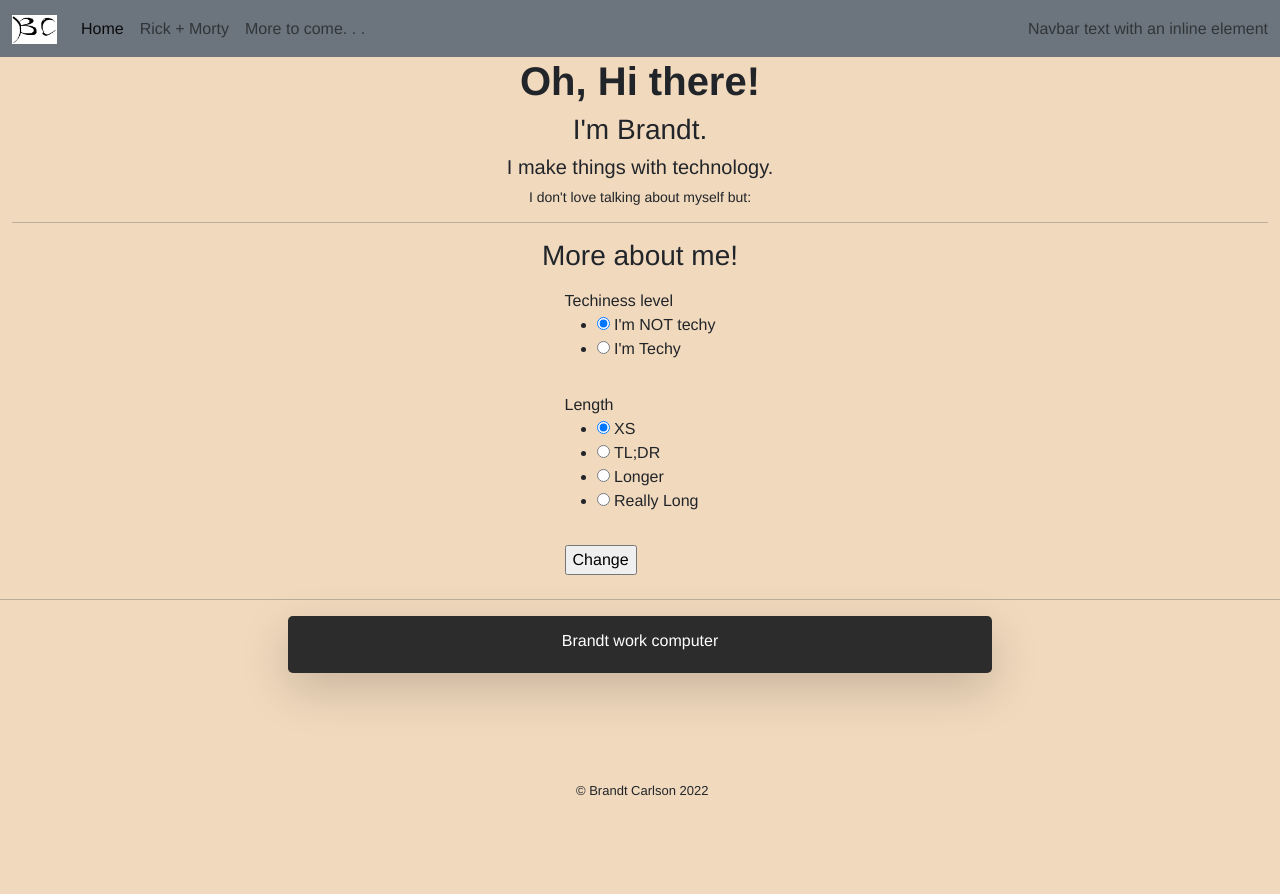
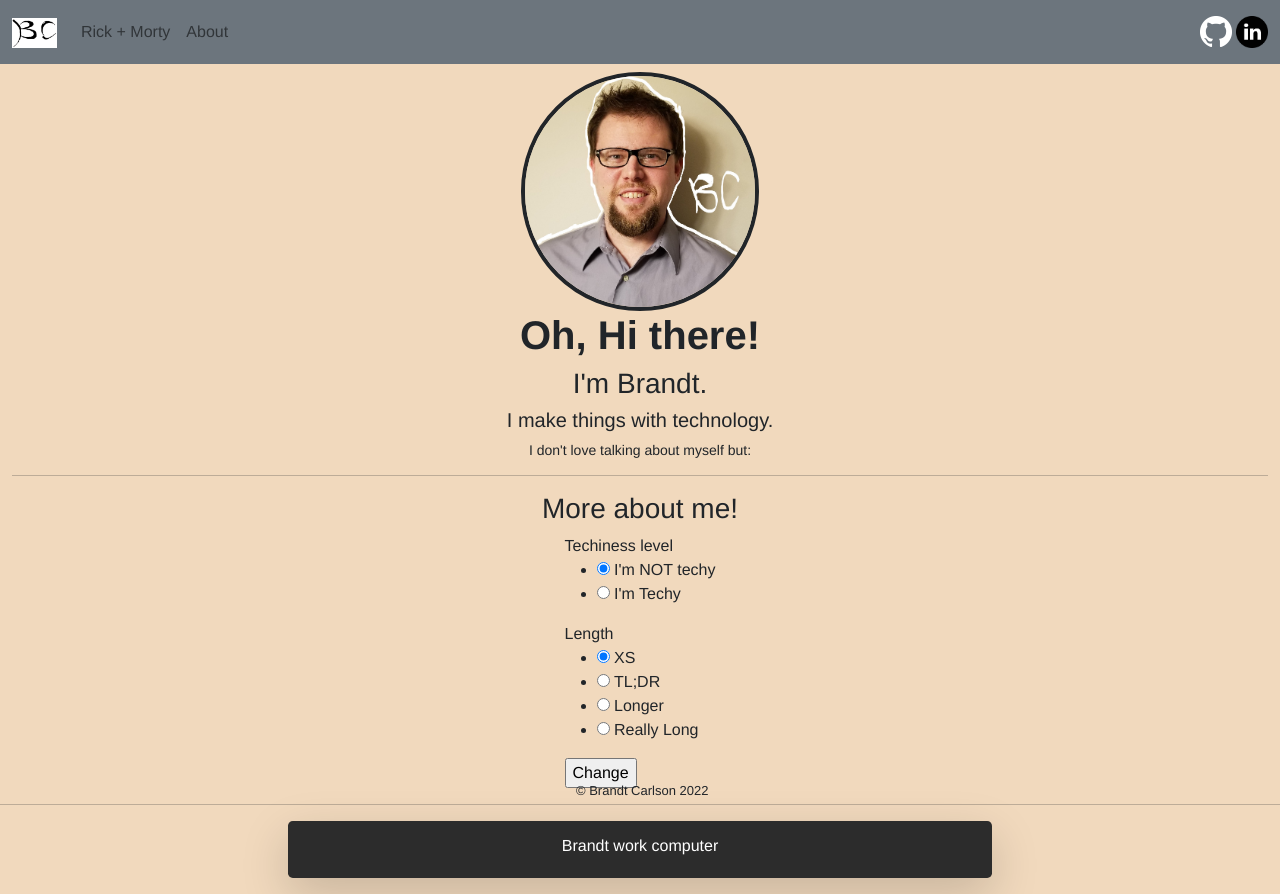
Before and after one commit to Brandt-C/API-playground, a Flask app: page / in a window 1280 px wide. Before the commit the page ends 796 px from the top, so only its background shows below. Run offline with Flask 2, Linux system fonts and the light colour scheme.

Commit message:
logos in nav

```diff
--- a/app/static/css/main.css
+++ b/app/static/css/main.css
@@ -44,3 +44,18 @@
     word-spacing: 115%;
 
 }
+
+#headshot {
+    max-width: 19%;
+    height: auto;
+}
+
+#headshot:hover {
+    transform: scaleX(-1);
+}
+#bhead {
+    float: left;
+}
+#bwel {
+    align-items: center;
+}
--- a/app/templates/index.html
+++ b/app/templates/index.html
@@ -30,23 +30,22 @@
       <div class="collapse navbar-collapse" id="navbarText">
         <ul class="navbar-nav me-auto mb-2 mb-lg-0">
           <li class="nav-item">
-            <a class="nav-link active" aria-current="page" href="/">Home</a>
-          </li>
-          <li class="nav-item">
             <a class="nav-link" href="/rm">Rick + Morty</a>
           </li>
           <li class="nav-item">
-            <a class="nav-link" href="#" disabled="true">More to come. . .</a>
+            <a class="nav-link" href="#" disabled="true">About</a>
           </li>
         </ul>
         <span class="navbar-text">
-          Navbar text with an inline element
+        <a href="https://github.com/Brandt-C"><img src="../static/images/GitHub-Mark-Light-32px.png" alt="Github logo link" style="width:32px;height:32px;" ></a>
+        <a href="https://www.linkedin.com/in/brandt-carlson-51735625/"><img src="../static/images/SeekPng.com_linkedin-logo-transparent-png_5538632.png" alt="Linked in logo link" style="width:32px;height:32px;" ></a>
         </span>
       </div>
     </div>
   </nav>
   {% block content %}
   <div id="bhead" class="container-fluid">
+    <img id="headshot" src="../static/images/headshot_LI_rs.jpg" alt="Brandt headshot" class="img-fluid rounded-circle border border-4 border-dark mt-2">
     <h1>Oh, Hi there!</h1>
     <h3>I'm Brandt.</h3>
     <h5>I make things with technology.</h5>
@@ -61,19 +60,19 @@
     <div class="d flex-row m-auto">
       <form method="POST">
         <div id="typeform" class="form-group">
-          <div class="p-2">
+          <div class="col p-0">
             <fieldset id="type_choice">
               {{ form.type_choice.label }}
               {{ form.type_choice }}
             </fieldset>
             </div>
-            <div class="p-2">
+            <div class="col p-0">
             <fieldset id="l_choice">
               {{ form.l_choice.label }}
               {{ form.l_choice }}
             </fieldset>
             </div>
-            <div class="p-2">
+            <div class="col p-0">
             {{ form.submit }}
           </div>
         </div>
--- a/app/templates/rm.html
+++ b/app/templates/rm.html
@@ -37,7 +37,7 @@
 {% block content2 %}
 <div class="container-fluid">
   <h3>Episode Builder:</h3>
-  <p>Select an episode to see summary information and all of the characters. </p>
+  <p>Select an episode to see summary information and all of the characters. Fan?  Re-live it broh.</p>
   <div class="row">
     <form method="POST">
       <div id="epform" class="form-group">
```
Also changed, not shown: app/static/images/GitHub-Mark-Light-32px.png (added), app/static/images/SeekPng.com_linkedin-logo-transparent-png_5538632.png (added), app/static/images/c_face.jpg (added), app/static/images/headshot_LI_rs.jpg (added).
